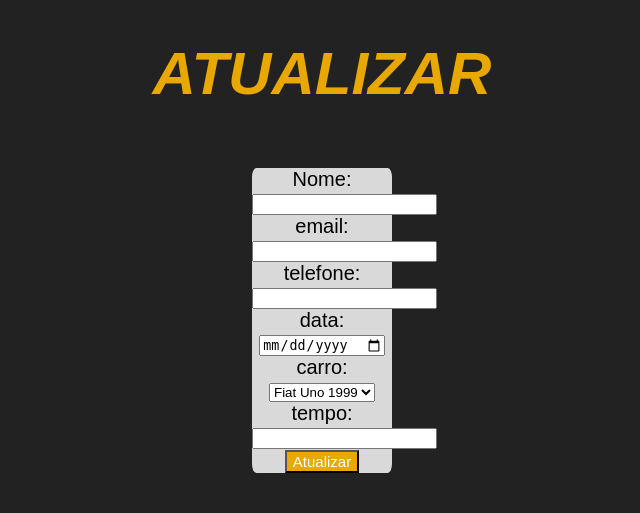
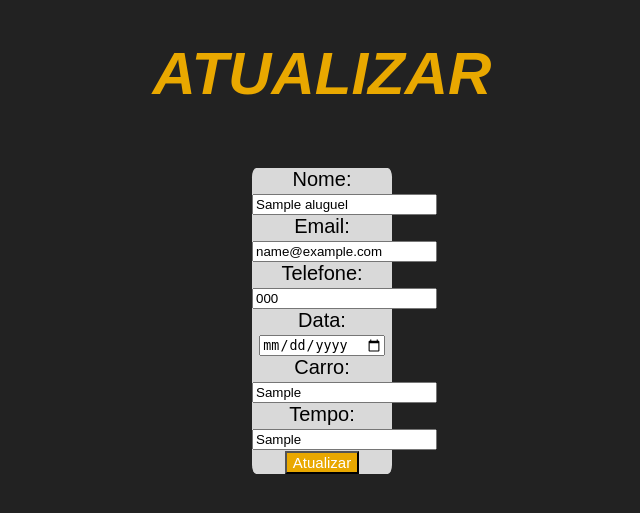
Before and after one commit to veniceos/ProjetoFinal, a PHP site: page /atualizar.php?id=1 in a window 1280 px wide; the page is wider, and only the part inside the window is pictured. Shown: the part 131-644 px from the top of that part, without its empty margins (318-958 px from the left). Run offline with PHP 8.4, Linux system fonts and the light colour scheme; tables that the repository leaves empty or names only in its code hold one stand-in row (values such as "Sample post").

Commit message:
finalizado

```diff
--- a/atualizar.php
+++ b/atualizar.php
@@ -12,10 +12,9 @@
 <header>
     <img src="Imagens/vetor menu.png" class="menu-i"> </img>
     <div class="logo"><a href="index.php"><img src="Imagens/logo.png" class="log"></img></a></div>
-        <div class="log"><img src="Imagens/vetor perfil.png"></div>
+        <div class="log"><img src="Imagens/vetor perfil.png"></img></div>
     </div>
     </header>
-
 
         <?php
         include 'db.php';
@@ -39,46 +38,42 @@ $email = $appointment['email'];
         $data = $appointment['data'];
         $carro = $appointment['carro'];
         $tempo = $appointment['tempo'];
-
-
         ?>
 
-<P class="ttl-c">ATUALIZAR</p>
+        <p class="ttl-c">ATUALIZAR</p>
         <div class="form1">
-<form>
+            <form method="POST" action="">
                 <label for="nome">Nome:</label>
-<input type="text" name="nome" required><br>
+                <input type="text" name="nome" value="<?php echo $nome; ?>" required><br>
 
-<label for="email">email:</label>
-<input type="text" name="email" required><br>
+                <label for="email">Email:</label>
+                <input type="email" name="email" value="<?php echo $email; ?>" required><br>
 
-<label for="telefone">telefone:</label>
-<input type="text" name="telefone" required><br>
+                <label for="telefone">Telefone:</label>
+                <input type="text" name="telefone" value="<?php echo $telefone; ?>" required><br>
 
-<label for="data">data:</label>
-<input type="date" name="data" required><br>
+                <label for="data">Data:</label>
+                <input type="date" name="data" value="<?php echo $data; ?>" required><br>
 
-<label for="carro">carro:</label>
-<select name="carro">
-<option value="Fiat Uno 1999">Fiat Uno 1999</option>
-<option value="Gol G2">Gol G2</option>
-<option value="Tesla Twitter">Tesla Twitter</option></select><br>
+                <label for="carro">Carro:</label>
+                <input type="text" name="carro" value="<?php echo $carro; ?>" required><br>
 
-<label for="tempo">tempo:</label>
-<input type="text" name="tempo" required><br>
+                <label for="tempo">Tempo:</label>
+                <input type="text" name="tempo" value="<?php echo $tempo; ?>" required><br>
 
                 <button type="submit">Atualizar</button>
             </form>
-</body>
-</html>
+        </div>
+    </div>
+
     <?php
     if ($_SERVER['REQUEST_METHOD'] == 'POST'){
-        $nome=$_POST['nome'];
-        $email=$_POST['email'];
-        $telefone=$_POST['telefone'];
-        $dataa=$_POST['data'];
-        $carro=$_POST['carro'];
-        $tempo=$_POST['tempo'];
+        $nome = $_POST['nome'];
+        $email = $_POST['email'];
+        $telefone = $_POST['telefone'];
+        $data = $_POST['data'];
+        $carro = $_POST['carro'];
+        $tempo = $_POST['tempo'];
 
         $stmt = $pdo->prepare('UPDATE aluguel SET nome = ?, email = ?, telefone = ?, data = ?, carro = ?, tempo = ? WHERE id = ?');
         $stmt->execute([$nome, $email, $telefone, $data, $carro, $tempo, $id]);
@@ -86,4 +81,5 @@ header('Location: lista.php');
         exit;
     }
     ?>
-</div>
+</body>
+</html>
--- a/edit.php
+++ b/edit.php
@@ -62,7 +62,7 @@ require_once 'db.php';
 <input type="text" name="nome" required><br>
 
 <label for="email">email:</label>
-<input type="text" name="email" required><br>
+<input type="email" name="email" required><br>
 
 <label for="telefone">telefone:</label>
 <input type="text" name="telefone" required><br>
```
Also changed, not shown: lista.php (+11 -12 lines). Lines whose indentation alone changed are shown as unchanged.
